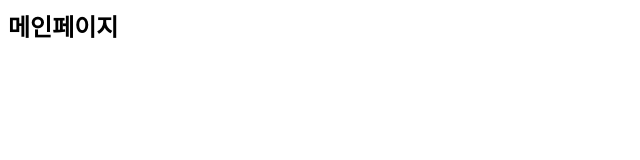
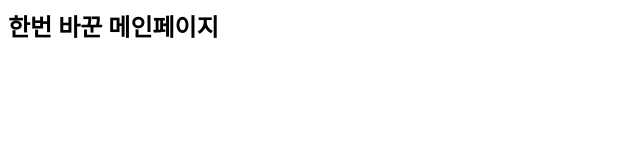
Before and after one commit to dustndus8/gitupdate, a plain HTML site: page index.html in a window 1280 px wide. Shown: the whole page, without its empty margins (0-640 px from the left). Drawn offline with Linux system fonts and the light colour scheme.

Commit message:
Update index.html

```diff
--- a/index.html
+++ b/index.html
@@ -1 +1 @@
-<h2>메인페이지</h2>
+<h2>한번 바꾼 메인페이지</h2>
```
